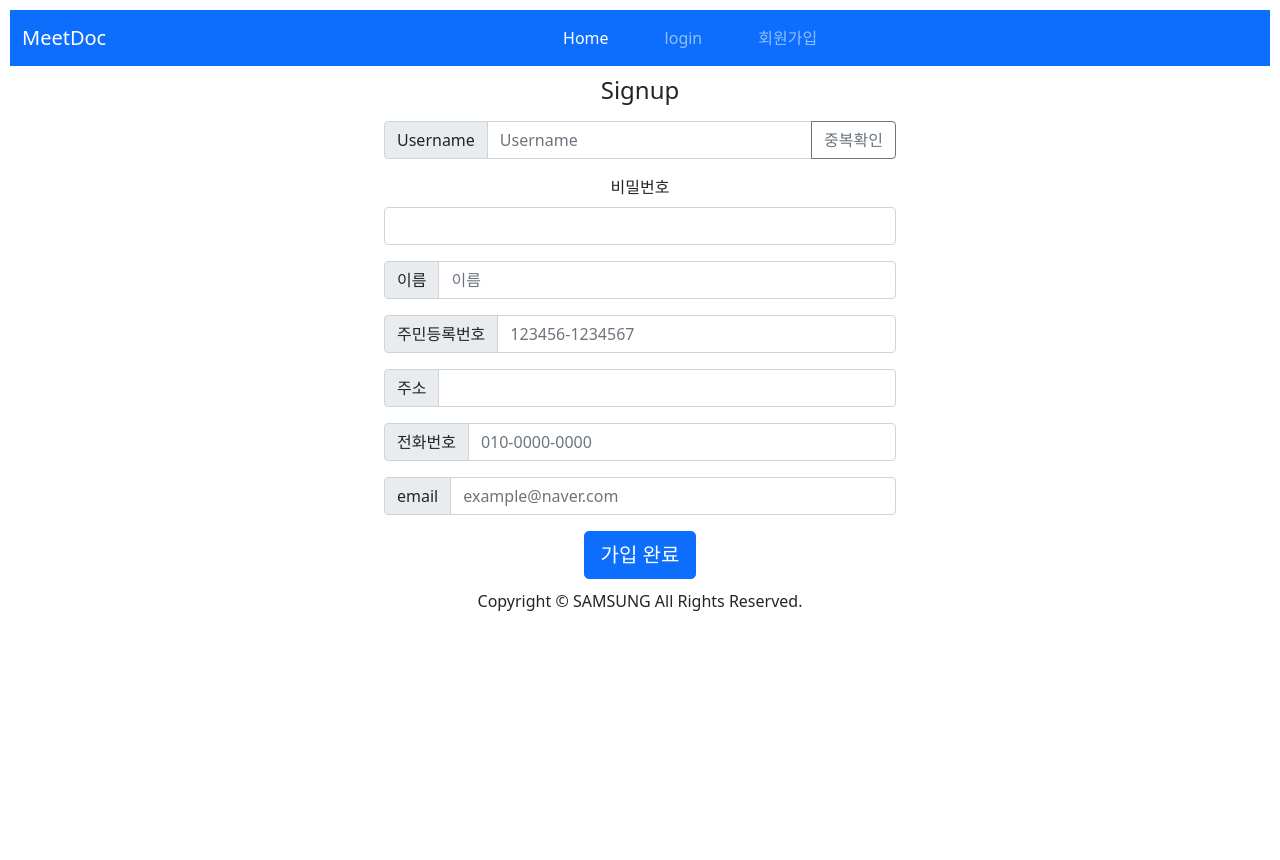
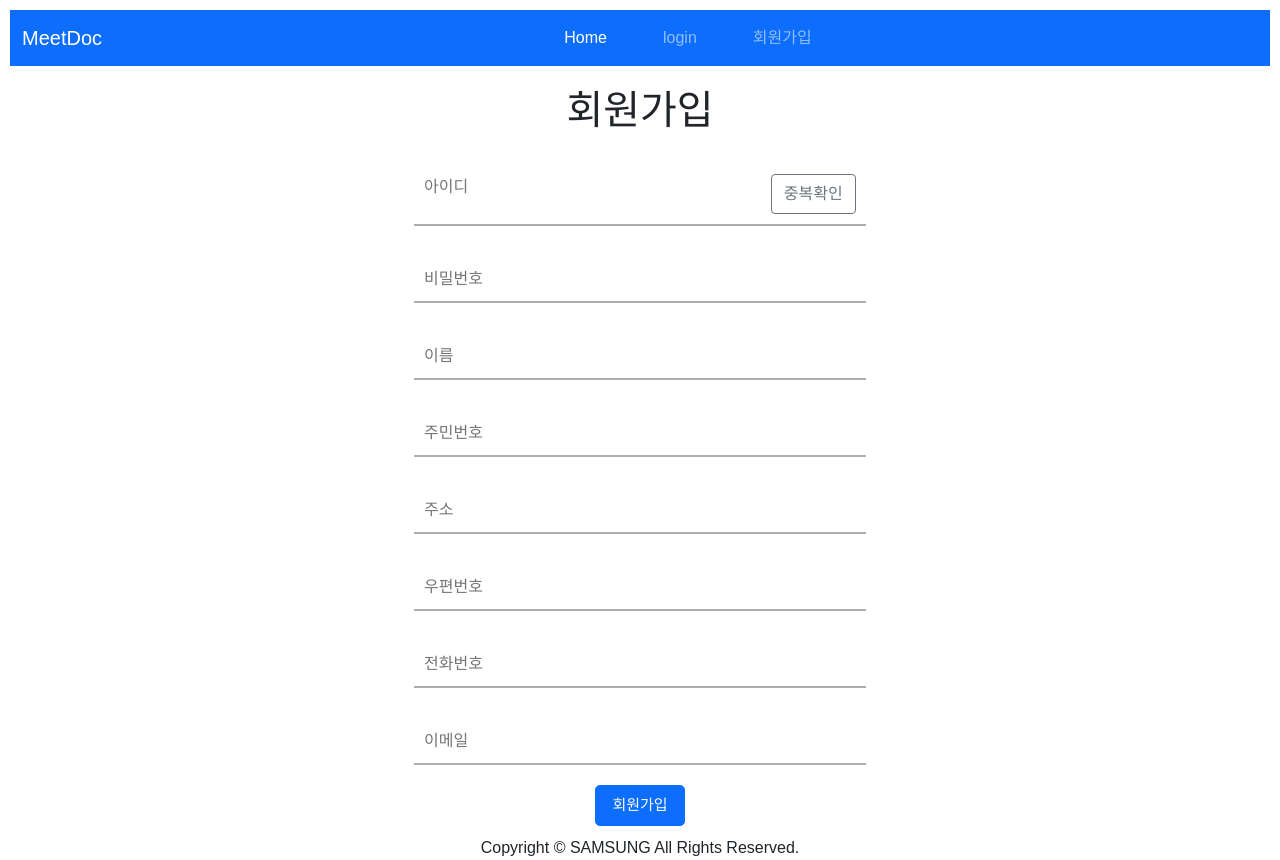
Before and after one commit to pingu9/meetdoc, a Vue app in the folder frontend/: page /signup in a window 1280 px wide. Before the commit the page ends 800 px from the top, so only its background shows below. Built offline with nearby package versions, Linux system fonts and the light colour scheme.

Commit message:
[S07P12A302-235] feat: signup Design ing
signup Design ing

```diff
--- a/frontend/src/views/SignUp.vue
+++ b/frontend/src/views/SignUp.vue
@@ -1,7 +1,44 @@
 <template>
   <div class="container-body">
-    <h4>Signup</h4>
+    <h1>회원가입</h1>
     <form @submit.prevent="submitForm">
+      <div class="textForm" style="display:flex; margin-bottom: 0;">
+        <input name="loginId" type="text" class="id" placeholder="아이디" v-model="userId">
+        <button class="btn btn-outline-secondary" type="button" @click="checkId()" id="button-addon2" style="height:40px; width: 100px;">중복확인</button>
+      </div>
+      <span v-if="errorMessages">{{errorMessages.idCheckMessage}}</span>
+      <div class="textForm"  style="display:flex; margin-bottom: 0;">
+        <input name="loginPw" type="password" class="pw" placeholder="비밀번호" v-model="password">
+      </div>
+      <span v-show="valid.password">
+          비밀번호는 숫자, 특수문자 포함 8자~12자로 이용이 가능합니다.
+        </span>
+      <div class="textForm">
+        <input name="name" type="text" class="name" placeholder="이름" v-model="userName">
+      </div>
+      <div class="textForm">
+        <input name="loginPwConfirm" type="password" class="pw" placeholder="주민번호" v-model="rrn">
+      </div>
+      <div class="textForm">
+        <input name="nickname" type="text" class="nickname" placeholder="주소" v-model="address">
+      </div>
+      <div class="textForm">
+        <input name="nickname" type="text" class="nickname" placeholder="우편번호" v-model="zipcode">
+      </div>
+      <div class="textForm">
+        <input name="cellphoneNo" type="tel" class="cellphoneNo" placeholder="전화번호" v-model="phone">
+      </div>
+      <div class="textForm" style="display:flex; margin-bottom: 0;">
+        <input name="email" type="text" class="email" placeholder="이메일" v-model="email">
+      </div>
+      <span v-show="valid.email" class="input-error">
+          이메일 주소를 정확히 입력해주세요.
+      </span>
+      <div>
+      <button class="btn btn-primary btn-lg btn-block" type="submit" style="margin-top:20px; font-size: 15px;">회원가입</button>
+      </div>
+    </form>
+    <!-- <form @submit.prevent="submitForm">
       <div class="input-group mt-3 mb-3">
         <span class="input-group-text" id="basic-addon1">Username</span>
         <input type="text" class="form-control" v-model="userId"  placeholder="Username" aria-label="Username" aria-describedby="basic-addon1">
@@ -43,7 +80,7 @@
           이메일 주소를 정확히 입력해주세요.
         </p>
       <button class="btn btn-primary btn-lg btn-block" type="submit">가입 완료</button>
-    </form>
+    </form> -->
   </div>
 </template>
 
@@ -141,5 +178,122 @@ export default {
 </script>
 
 <style>
+* {
+  margin: 0px;
+  padding: 0px;
+  text-decoration: none;
+  font-family:sans-serif;
 
+}
+
+body {
+  background-image:#34495e;
+}
+
+.joinForm {
+  position:absolute;
+  width:400px;
+  height:400px;
+  padding: 30px, 20px;
+  background-color:#FFFFFF;
+  text-align:center;
+  top:40%;
+  left:50%;
+  transform: translate(-50%,-50%);
+  border-radius: 15px;
+}
+
+.joinForm h2 {
+  text-align: center;
+  margin: 30px;
+}
+
+.textForm {
+  border-bottom: 2px solid #adadad;
+  margin: 30px;
+  padding: 10px 10px;
+}
+
+
+.id {
+  width: 100%;
+  border:none;
+  outline:none;
+  color: #636e72;
+  font-size:16px;
+  height:25px;
+  background: none;
+}
+
+.pw {
+  width: 100%;
+  border:none;
+  outline:none;
+  color: #636e72;
+  font-size:16px;
+  height:25px;
+  background: none;
+}
+
+.name {
+  width: 100%;
+  border:none;
+  outline:none;
+  color: #636e72;
+  font-size:16px;
+  height:25px;
+  background: none;
+}
+
+.email {
+  width: 100%;
+  border:none;
+  outline:none;
+  color: #636e72;
+  font-size:16px;
+  height:25px;
+  background: none;
+}
+
+.nickname {
+  width: 100%;
+  border:none;
+  outline:none;
+  color: #636e72;
+  font-size:16px;
+  height:25px;
+  background: none;
+}
+
+.cellphoneNo {
+  width: 100%;
+  border:none;
+  outline:none;
+  color: #636e72;
+  font-size:16px;
+  height:25px;
+  background: none;
+}
+/*
+.btn {
+  position:relative;
+  left:40%;
+  transform: translateX(-50%);
+  margin-bottom: 40px;
+  width:80%;
+  height:40px;
+  background: linear-gradient(125deg,#81ecec,#6c5ce7,#81ecec);
+  background-position: left;
+  background-size: 200%;
+  color:white;
+  font-weight: bold;
+  border:none;
+  cursor:pointer;
+  transition: 0.4s;
+  display:inline;
+} */
+
+.btn:hover {
+  background-position: right;
+}
 </style>
```
